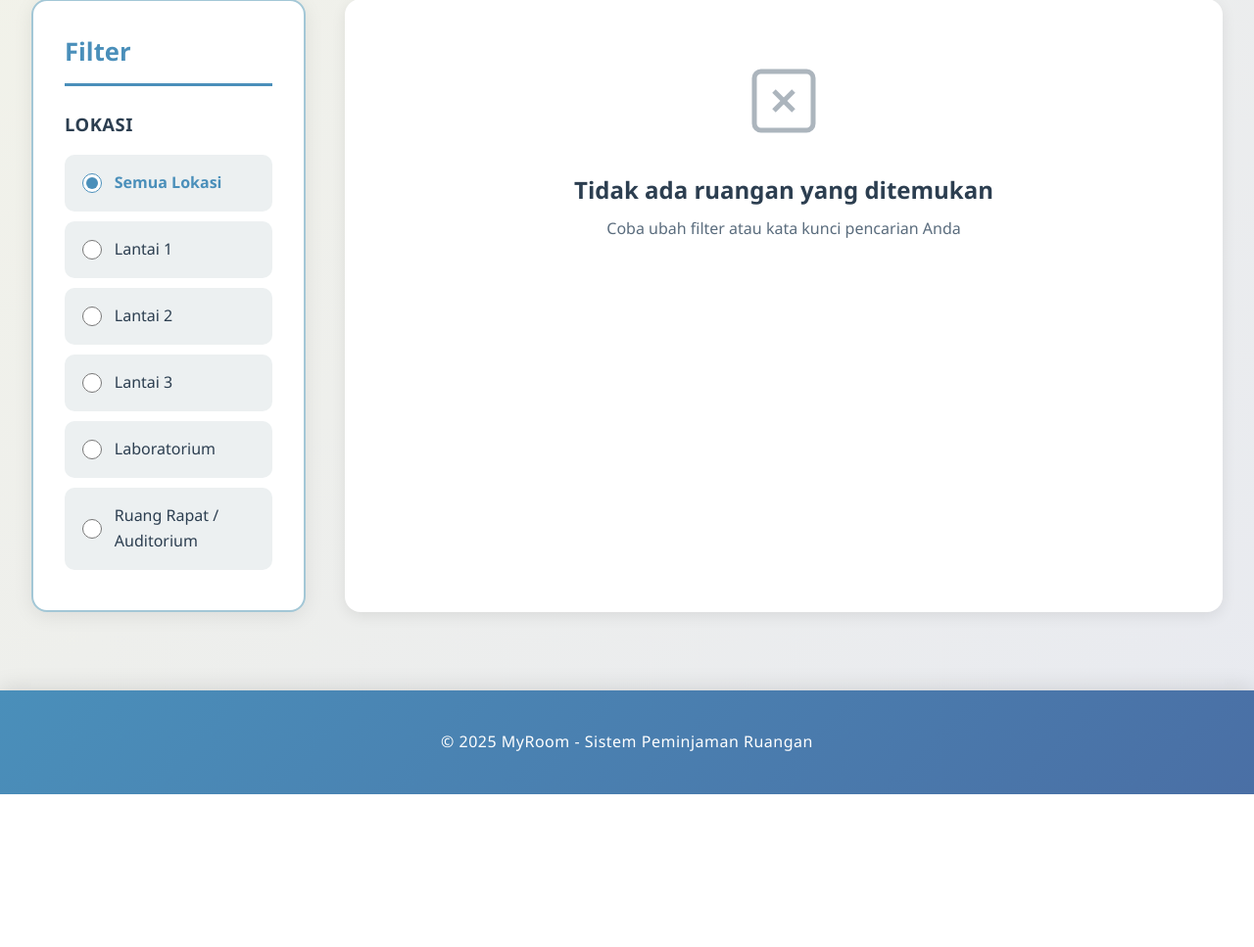
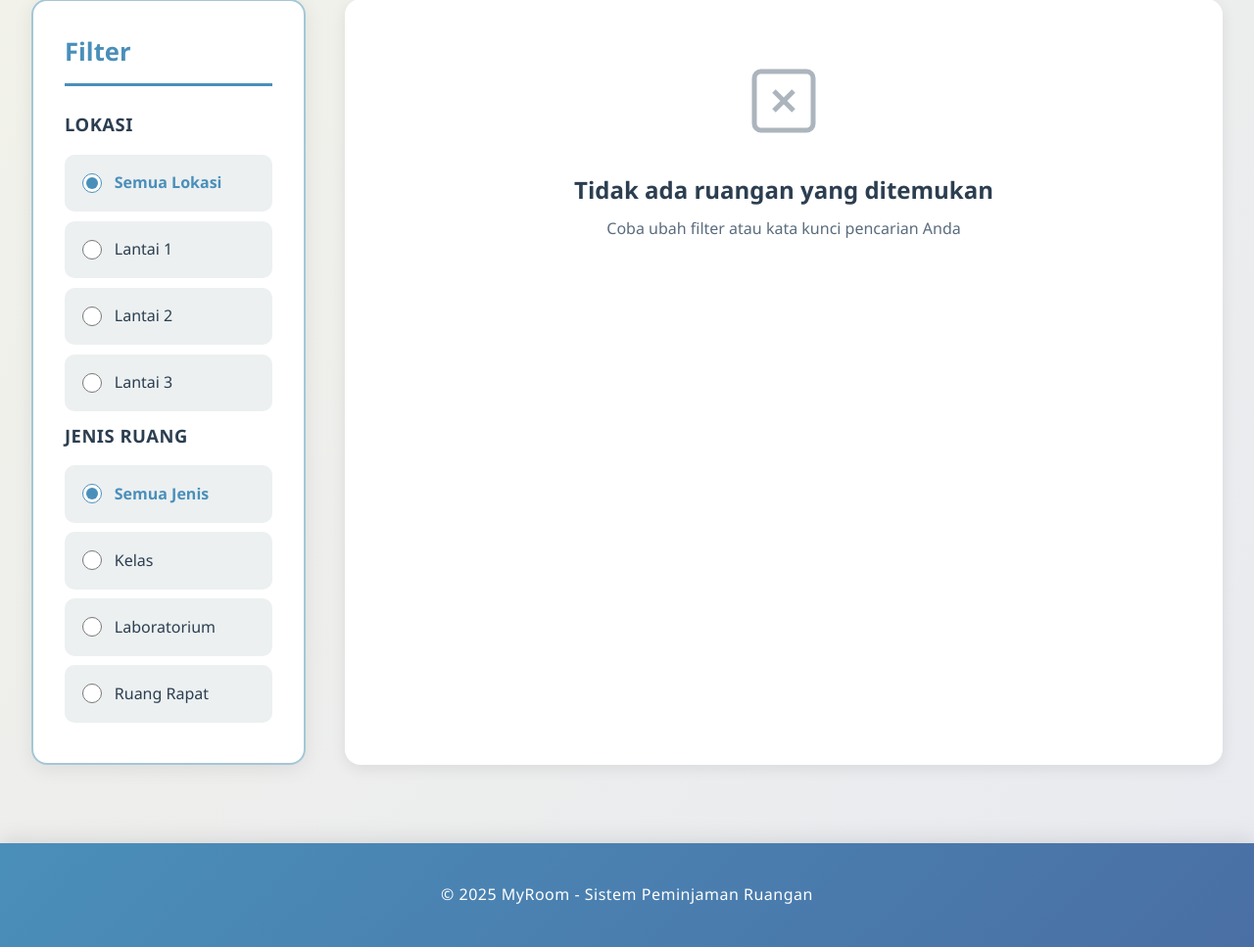
Before and after one commit to Bibinajja/peminjaman_ruang, a PHP site: page /peminjaman_ruang/app/view/peminjam/cek_ketersediaan.php in a window 1280 px wide. Shown: the part 586-1553 px from the top of the page at 98% size. Before the commit the page ends 1397 px from the top, so only its background shows below. Run offline with PHP 8.4, Linux system fonts and the light colour scheme; data that the repository does not hold is empty; some libraries are stand-ins or nearby versions.

Commit message:
cek_ketersediaan_ruang

```diff
--- a/app/view/peminjam/cek_ketersediaan.php
+++ b/app/view/peminjam/cek_ketersediaan.php
@@ -5,26 +5,51 @@ $db = new Database();
 
 $tanggal_cek = $_GET['tanggal'] ?? date('Y-m-d');
 $lokasi_filter = $_GET['lokasi'] ?? '';
+$jenis_filter = $_GET['jenis'] ?? '';
 $search = trim($_GET['search'] ?? '');
+
 
 // Query ruangan
 try {
     $query = "SELECT * FROM ruang WHERE 1=1";
+
+    // Filter lokasi (lt1, lt2, lt3)
     if ($lokasi_filter !== '') {
         $query .= " AND lokasi = :lokasi";
     }
+
+    // Filter jenis ruang (kelas, laboratorium, ruang rapat)
+    if ($jenis_filter !== '') {
+        $query .= " AND deskripsi = :jenis";
+    }
+
+    // Search bebas
     if ($search !== '') {
-        $query .= " AND (nama_ruang LIKE :search OR lokasi LIKE :search OR deskripsi LIKE :search)";
+        $query .= " AND nama_ruang LIKE :search";
     }
+
     $query .= " ORDER BY nama_ruang ASC";
 
     $db->query($query);
-    if ($lokasi_filter !== '') $db->bind(':lokasi', $lokasi_filter);
-    if ($search !== '') $db->bind(':search', '%' . $search . '%');
+
+    if ($lokasi_filter !== '') {
+        $db->bind(':lokasi', $lokasi_filter);
+    }
+
+    if ($jenis_filter !== '') {
+        $db->bind(':jenis', $jenis_filter);
+    }
+
+    if ($search !== '') {
+        $db->bind(':search', '%' . $search . '%');
+    }
+
     $ruangan = $db->resultSet();
-} catch(Exception $e) {
+
+} catch (Exception $e) {
     die("Error: " . $e->getMessage());
 }
+
 
 // Cek ketersediaan
 function cekKetersediaanRuangan($db, $ruang_id, $tanggal) {
@@ -104,39 +129,65 @@ function cekKetersediaanRuangan($db, $ruang_id, $tanggal) {
         <!-- Sidebar Filter -->
         <aside class="sidebar">
     <h3>Filter</h3>
+
+    <form method="GET" action="" id="filter-form">
+
+        <input type="hidden" name="tanggal" value="<?= $tanggal_cek ?>">
+        <input type="hidden" name="search" value="<?= htmlspecialchars($search) ?>">
+
+        <!-- FILTER LOKASI -->
         <div class="filter-section">
             <h4>Lokasi</h4>
-                <form method="GET" action="" id="filter-form">
-                    <input type="hidden" name="tanggal" value="<?= $tanggal_cek ?>">
-                    <input type="hidden" name="search" value="<?= htmlspecialchars($search) ?>">
 
             <label class="filter-item">
                 <input type="radio" name="lokasi" value="" <?= $lokasi_filter === '' ? 'checked' : '' ?>>
                 <span>Semua Lokasi</span>
             </label>
+
             <label class="filter-item">
-                        <input type="radio" name="lokasi" value="Lantai 1" <?= $lokasi_filter === 'Lantai 1' ? 'checked' : '' ?>>
+                <input type="radio" name="lokasi" value="lt1" <?= $lokasi_filter === 'lt1' ? 'checked' : '' ?>>
                 <span>Lantai 1</span>
             </label>
+
             <label class="filter-item">
-                        <input type="radio" name="lokasi" value="Lantai 2" <?= $lokasi_filter === 'Lantai 2' ? 'checked' : '' ?>>
+                <input type="radio" name="lokasi" value="lt2" <?= $lokasi_filter === 'lt2' ? 'checked' : '' ?>>
                 <span>Lantai 2</span>
             </label>
+
             <label class="filter-item">
-                        <input type="radio" name="lokasi" value="Lantai 3" <?= $lokasi_filter === 'Lantai 3' ? 'checked' : '' ?>>
+                <input type="radio" name="lokasi" value="lt3" <?= $lokasi_filter === 'lt3' ? 'checked' : '' ?>>
                 <span>Lantai 3</span>
             </label>
+        </div>
+
+        <!-- FILTER JENIS RUANG -->
+        <div class="filter-section">
+            <h4>Jenis Ruang</h4>
+
             <label class="filter-item">
-                        <input type="radio" name="lokasi" value="Laboratorium" <?= $lokasi_filter === 'Laboratorium' ? 'checked' : '' ?>>
+                <input type="radio" name="jenis" value="" <?= $jenis_filter === '' ? 'checked' : '' ?>>
+                <span>Semua Jenis</span>
+            </label>
+
+            <label class="filter-item">
+                <input type="radio" name="jenis" value="kelas" <?= $jenis_filter === 'kelas' ? 'checked' : '' ?>>
+                <span>Kelas</span>
+            </label>
+
+            <label class="filter-item">
+                <input type="radio" name="jenis" value="laboratorium" <?= $jenis_filter === 'laboratorium' ? 'checked' : '' ?>>
                 <span>Laboratorium</span>
             </label>
+
             <label class="filter-item">
-                        <input type="radio" name="lokasi" value="Ruang Rapat" <?= $lokasi_filter === 'Ruang Rapat' ? 'checked' : '' ?>>
-                        <span>Ruang Rapat / Auditorium</span>
+                <input type="radio" name="jenis" value="ruang rapat" <?= $jenis_filter === 'ruang rapat' ? 'checked' : '' ?>>
+                <span>Ruang Rapat</span>
             </label>
+        </div>
+
     </form>
-            </div>
 </aside>
+
 
         <!-- Room Grid -->
         <div class="room-grid">
```
Lines whose indentation alone changed are shown as unchanged.
